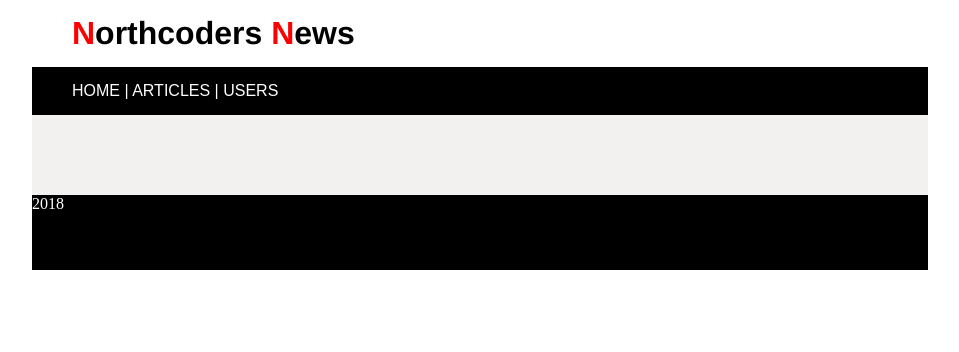
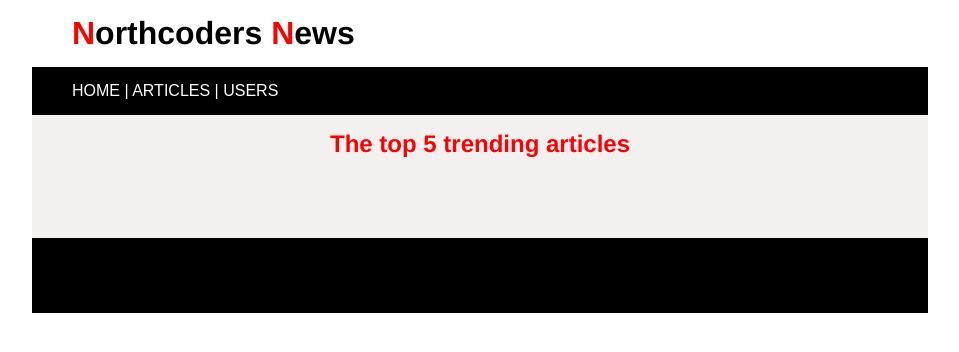
Before and after one commit to crizby/FE-FT-NC-News, a React (Create React App) app: page / in a window 1280 px wide. Shown: the top 352 px of the page, without its empty margins (160-1119 px from the left). Built offline with nearby package versions, Linux system fonts and the light colour scheme; no server answers.

Commit message:
more styling

```diff
--- a/src/App.js
+++ b/src/App.js
@@ -20,7 +20,7 @@ class App extends Component {
         <activeUser.Provider value="grumpy19">
           <Main articles={this.state.articles} users={this.state.users} />
         </activeUser.Provider>
-        <footer className="footer">2018</footer>
+        <footer className="footer" />
       </div>
     );
   }
--- a/src/components/HomeArticles.css
+++ b/src/components/HomeArticles.css
@@ -6,6 +6,13 @@
 }
 .listDiv {
   margin-bottom: 20px;
+}
+
+.subTitle {
+  color: red;
+  text-align: center;
+  font-family: helvetica;
+  padding-top: 15px;
 }
 
 .list {
--- a/src/components/HomeArticles.js
+++ b/src/components/HomeArticles.js
@@ -5,6 +5,7 @@ import "./HomeArticles.css";
 const HomeArticles = ({ homeArticles }) => {
   return (
     <div className="homeContainer">
+      <h2 className="subTitle">The top 5 trending articles</h2>
       <ul className="list">
         {[...homeArticles]
           .sort((a, b) => {
--- a/src/components/Users.css
+++ b/src/components/Users.css
@@ -6,12 +6,15 @@
 }
 .userList {
   padding: 30px;
+  display: flex;
+  flex-wrap: wrap;
 }
 .userListItem {
   box-sizing: border-box;
+  width: 200px;
   margin: 10px;
   padding: 20px 40px 10px 40px;
-  background-color: yellow;
+  background-color: gray;
   border: 1px solid black;
   list-style-type: none;
 }
--- a/src/components/Users.js
+++ b/src/components/Users.js
@@ -9,9 +9,9 @@ const Users = ({ users }) => {
           const { name, username, avatar_url } = user;
           return (
             <li key={user._id} className="userListItem">
-              <img src={avatar_url} className="userImage" />
-              <h4>Username: {username}</h4>
-              <h4>Real Name: {name}</h4>
+              <img src={avatar_url} className="userImage" alt={username} />
+              <p>Username: {username}</p>
+              <p>Real Name: {name}</p>
             </li>
           );
         })}
```
